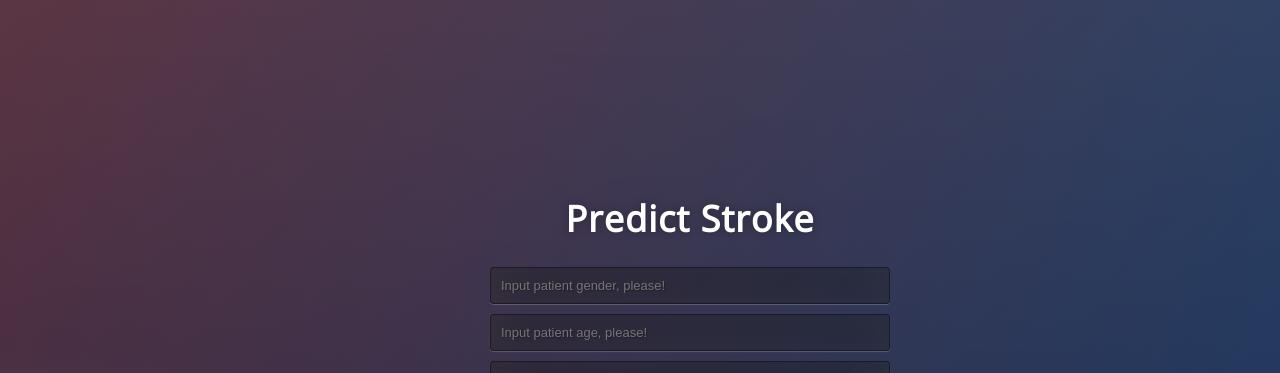
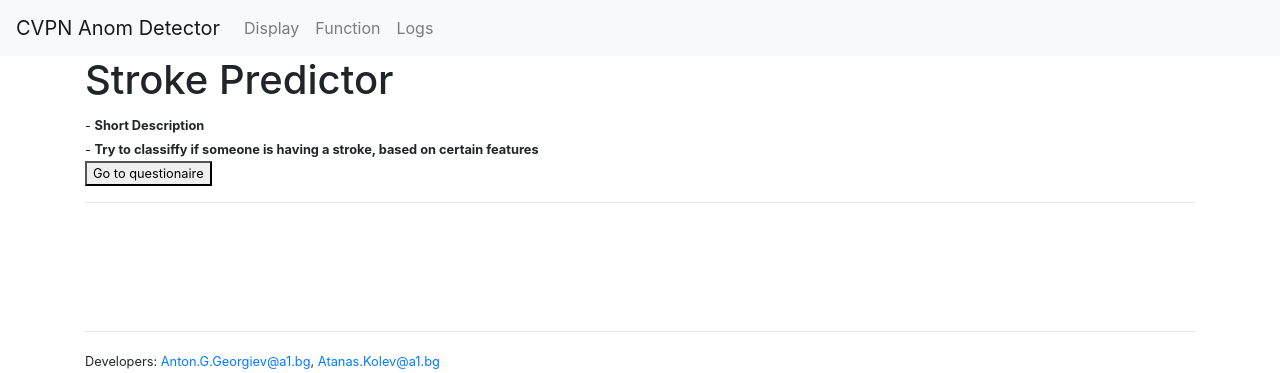
Before and after one commit to AtaKolev/Stroke_Prediction, a Python web app: template server/app/templates/index.html in a window 1280 px wide. Shown: the top 373 px of the page. Run offline with Jinja, Linux system fonts and the light colour scheme; the template is opened without the code that fills it: most values are stand-ins (such as "Sample title", 1, 10 or a date in 2020); some libraries are stand-ins or nearby versions.

Commit message:
html init

```diff
--- /dev/null
+++ b/server/app/templates/base.html
@@ -0,0 +1,54 @@
+<!doctype html>
+<html lang="en">
+  <head>
+    <!-- Required meta tags -->
+    <meta charset="utf-8">
+    <meta name="viewport" content="width=device-width, initial-scale=1, shrink-to-fit=no">
+
+    <!-- Bootstrap CSS -->
+    <link rel="stylesheet" href="https://stackpath.bootstrapcdn.com/bootstrap/4.4.1/css/bootstrap.min.css" integrity="sha384-Vkoo8x4CGsO3+Hhxv8T/Q5PaXtkKtu6ug5TOeNV6gBiFeWPGFN9MuhOf23Q9Ifjh" crossorigin="anonymous">
+
+    <title>{{title}}</title>
+  </head>
+  <body>
+    <nav class="navbar navbar-expand-lg navbar-light bg-light">
+        <a class="navbar-brand" href="/">CVPN Anom Detector</a>
+        <button class="navbar-toggler" type="button" data-toggle="collapse" data-target="#navbarSupportedContent" aria-controls="navbarSupportedContent" aria-expanded="false" aria-label="Toggle navigation">
+          <span class="navbar-toggler-icon"></span>
+        </button>
+
+        <div class="collapse navbar-collapse" id="navbarSupportedContent1">
+          <ul class="navbar-nav mr-auto">
+            <li class="nav-item">
+              <a class="nav-link" href="/anoms_display">Display</a>
+            </li>
+            <li class="nav-item">
+              <a class="nav-link" href="/function">Function</a>
+            </li>
+            <li class="nav-item">
+              <a class="nav-link" href="/logs">Logs</a>
+            </li>
+          </ul>
+        </div>
+    </nav>
+
+
+{% block content %}
+{% endblock %}
+
+
+    <!-- Optional JavaScript -->
+    <!-- jQuery first, then Popper.js, then Bootstrap JS -->
+    <script src="https://code.jquery.com/jquery-3.4.1.slim.min.js" integrity="sha384-J6qa4849blE2+poT4WnyKhv5vZF5SrPo0iEjwBvKU7imGFAV0wwj1yYfoRSJoZ+n" crossorigin="anonymous"></script>
+    <script src="https://cdn.jsdelivr.net/npm/popper.js@1.16.0/dist/umd/popper.min.js" integrity="sha384-Q6E9RHvbIyZFJoft+2mJbHaEWldlvI9IOYy5n3zV9zzTtmI3UksdQRVvoxMfooAo" crossorigin="anonymous"></script>
+    <script src="https://stackpath.bootstrapcdn.com/bootstrap/4.4.1/js/bootstrap.min.js" integrity="sha384-wfSDF2E50Y2D1uUdj0O3uMBJnjuUD4Ih7YwaYd1iqfktj0Uod8GCExl3Og8ifwB6" crossorigin="anonymous"></script>
+  </body>
+
+  <footer class="foot">
+    </br></br></br><hr>
+    <small>Developers: <a href="mailto:Anton.G.Georgiev@a1.bg">Anton.G.Georgiev@a1.bg</a>, <a href="mailto:atanas.kolev@a1.bgg">Atanas.Kolev@a1.bg</a></small>
+    </br>
+    <small>Data Modeling Specialists, Fraud Department, Finance Division.</small>
+    <div class="image">	<img src="{{url_for('static', filename='a1.png')}}" />	</div>
+  </footer>
+</html>
--- a/server/app/templates/index.html
+++ b/server/app/templates/index.html
@@ -1,43 +1,13 @@
+{% extends 'base.html' %}
+{% block content %}
 
-<!DOCTYPE html>
-<html >
-<!--From https://codepen.io/frytyler/pen/EGdtg-->
-<head>
-  <meta charset="UTF-8">
-  <title>ML API</title>
-  <link href='https://fonts.googleapis.com/css?family=Pacifico' rel='stylesheet' type='text/css'>
-<link href='https://fonts.googleapis.com/css?family=Arimo' rel='stylesheet' type='text/css'>
-<link href='https://fonts.googleapis.com/css?family=Hind:300' rel='stylesheet' type='text/css'>
-<link href='https://fonts.googleapis.com/css?family=Open+Sans+Condensed:300' rel='stylesheet' type='text/css'>
-<link rel="stylesheet" href="{{ url_for('static', filename='css/style.css') }}">
+    <div class="container">
+        <h1>Stroke Predictor</h1>
+        <small>
+        - <b>Short Description</b></br>
+        - <b>Try to classiffy if someone is having a stroke, based on certain features</b></br>
+        <button onclick="questionaire">Go to questionaire</button>
+        </small>
+    </br><hr></br>
 
-</head>
-
-<body>
- <div class="login">
-	<h1>Predict Stroke</h1>
-
-     <!-- Main Input For Receiving Query to our ML -->
-    <form action="{{ url_for('predict')}}"method="post">
-    	<input type="text" name="gender" placeholder="Input patient gender, please!" required="required" />
-        <input type="text" name="age" placeholder="Input patient age, please!" required="required" />
-		<input type="text" name="hypertension" placeholder="Does the patient have hypertension? 1-Yes, 0-No" required="required" />
-        <input type="text" name="heart_disease" placeholder="Does the patient have heart disease? 1 - Yes, 0-No" required="required" />
-        <input type="text" name="work_type" placeholder="Input work type" required="required" />
-        <input type="text" name="residence_type" placeholder="Input residence type" required="required" />
-        <input type="text" name="avg_glucose_level" placeholder="Input average glucose level of patient" required="required" />
-        <input type="text" name="bmi" placeholder="Please input patient bmi" required="required" />
-        <input type="text" name="smoking_status" placeholder="Please input patient smoking status! 0/1" required="required" />
-
-        <button type="submit" class="btn btn-primary btn-block btn-large">Predict</button>
-    </form>
-
-   <br>
-   <br>
-   {{ prediction_text }}
-
- </div>
-
-
-</body>
-</html>
+{% endblock %}
```
Also changed, not shown: server/app/templates/questionaire.html (added).
